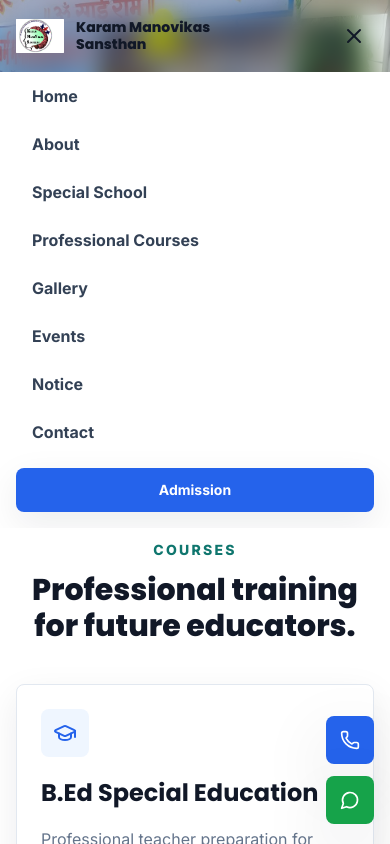
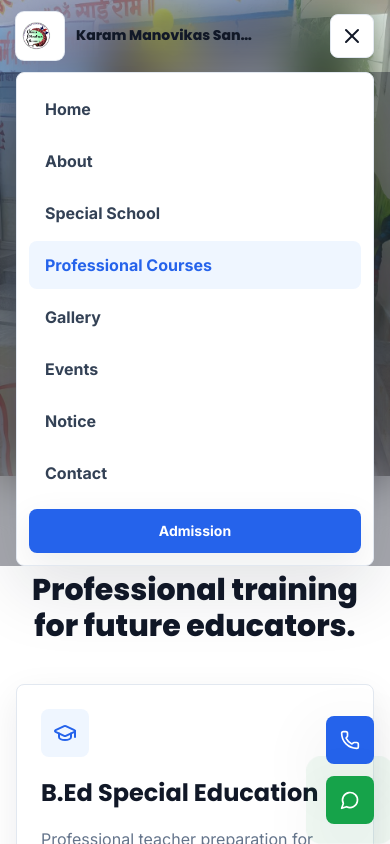
Before and after one commit to himesh9887/KVM-Sansthan-Website, a React (Vite) app: page /professional-courses in a window 390 px wide. Both pictures are taken after a click on the button 354 px from the left and 36 px from the top of the page. Shown: the top 844 px of the page. Built offline with nearby package versions, Linux system fonts and the light colour scheme.

Commit message:
Fix Vercel dependency resolution and polish UI

```diff
--- a/src/components/layout/FloatingActions.jsx
+++ b/src/components/layout/FloatingActions.jsx
@@ -4,10 +4,10 @@ import { site } from '@/constants/site';
 export default function FloatingActions() {
   return (
     <div className="fixed bottom-5 right-4 z-40 flex flex-col gap-3 md:right-6">
-      <a aria-label="Call institute" href={`tel:${site.phone}`} className="focus-ring flex h-12 w-12 items-center justify-center rounded-lg bg-primary text-white shadow-premium">
+      <a aria-label="Call institute" href={`tel:${site.phone}`} className="focus-ring flex h-12 w-12 items-center justify-center rounded-lg bg-primary text-white shadow-premium transition duration-300 hover:-translate-y-1 hover:bg-blue-700">
         <Phone size={20} />
       </a>
-      <a aria-label="WhatsApp institute" href={`https://wa.me/${site.whatsapp}`} className="focus-ring flex h-12 w-12 items-center justify-center rounded-lg bg-success text-white shadow-premium">
+      <a aria-label="WhatsApp institute" href={`https://wa.me/${site.whatsapp}`} className="focus-ring relative flex h-12 w-12 items-center justify-center rounded-lg bg-success text-white shadow-premium transition duration-300 before:absolute before:inset-0 before:-z-10 before:animate-ping before:rounded-lg before:bg-success/35 hover:-translate-y-1 hover:bg-green-700">
         <MessageCircle size={20} />
       </a>
     </div>
--- a/src/components/layout/Footer.jsx
+++ b/src/components/layout/Footer.jsx
@@ -1,12 +1,12 @@
 import { Link } from 'react-router-dom';
-import { Mail, MapPin, Phone } from 'lucide-react';
+import { Facebook, Instagram, Mail, MapPin, Phone, Send, Youtube } from 'lucide-react';
 import Container from '@/components/ui/Container';
 import { navLinks, site } from '@/constants/site';
 
 export default function Footer() {
   return (
     <footer className="bg-dark text-white">
-      <Container className="grid gap-10 py-14 md:grid-cols-[1.4fr_1fr_1fr]">
+      <Container className="grid gap-10 py-16 md:grid-cols-[1.25fr_0.9fr_1fr_1.1fr]">
         <div>
           <div className="flex items-center gap-3">
             <img src="/images/kmvs-logo.png" alt="" className="h-14 w-14 rounded-lg bg-white object-contain p-1" />
@@ -18,11 +18,16 @@ export default function Footer() {
           <p className="mt-6 max-w-md leading-8 text-white/72">
             A special school, NGO and professional teacher training institute in Alwar committed to education, therapy, life skills and dignity.
           </p>
+          <div className="mt-6 flex gap-3">
+            <a aria-label="Facebook" href={site.social.facebook} className="grid h-10 w-10 place-items-center rounded-lg bg-white/8 text-white/78 transition hover:-translate-y-0.5 hover:bg-primary hover:text-white"><Facebook size={18} /></a>
+            <a aria-label="Instagram" href={site.social.instagram} className="grid h-10 w-10 place-items-center rounded-lg bg-white/8 text-white/78 transition hover:-translate-y-0.5 hover:bg-primary hover:text-white"><Instagram size={18} /></a>
+            <a aria-label="YouTube" href={site.social.youtube} className="grid h-10 w-10 place-items-center rounded-lg bg-white/8 text-white/78 transition hover:-translate-y-0.5 hover:bg-primary hover:text-white"><Youtube size={18} /></a>
+          </div>
         </div>
         <div>
           <h3 className="font-heading text-lg font-bold">Quick Links</h3>
           <div className="mt-5 grid grid-cols-2 gap-3 text-sm">
-            {navLinks.map((link) => <Link key={link.path} to={link.path} className="text-white/72 hover:text-amber-300">{link.label}</Link>)}
+            {navLinks.map((link) => <Link key={link.path} to={link.path} className="transition hover:translate-x-1 text-white/72 hover:text-amber-300">{link.label}</Link>)}
           </div>
         </div>
         <div>
@@ -33,6 +38,16 @@ export default function Footer() {
             <a className="flex gap-3 hover:text-amber-300" href={`mailto:${site.email}`}><Mail size={18} />{site.email}</a>
           </div>
         </div>
+        <div>
+          <h3 className="font-heading text-lg font-bold">Newsletter</h3>
+          <p className="mt-5 text-sm leading-7 text-white/72">Receive admissions, events and parent support updates from the institute.</p>
+          <form className="mt-5 flex overflow-hidden rounded-lg bg-white p-1">
+            <input aria-label="Email address" type="email" placeholder="Email address" className="min-w-0 flex-1 px-3 text-sm font-semibold text-dark outline-none" />
+            <button type="button" aria-label="Subscribe" className="grid h-11 w-11 place-items-center rounded-lg bg-primary text-white transition hover:bg-blue-700">
+              <Send size={18} />
+            </button>
+          </form>
+        </div>
       </Container>
       <div className="border-t border-white/10 py-5 text-center text-sm text-white/60">
         © {new Date().getFullYear()} Karam Manovikas Sansthan. All rights reserved.
--- a/src/components/layout/Layout.jsx
+++ b/src/components/layout/Layout.jsx
@@ -8,12 +8,14 @@ import ProgressBar from './ProgressBar';
 import FloatingActions from './FloatingActions';
 import ScrollTop from './ScrollTop';
 import Loader from './Loader';
+import ScrollToTop from './ScrollToTop';
 
 export default function Layout({ children }) {
   const location = useLocation();
   return (
     <>
       <ProgressBar />
+      <ScrollToTop />
       <div className="fixed inset-x-0 top-0 z-50"><TopBar /></div>
       <Navbar />
       <AnimatePresence mode="wait">
--- a/src/components/layout/Navbar.jsx
+++ b/src/components/layout/Navbar.jsx
@@ -1,5 +1,6 @@
 import { useEffect, useState } from 'react';
 import { Link, NavLink } from 'react-router-dom';
+import { AnimatePresence, motion } from 'framer-motion';
 import { Menu, X } from 'lucide-react';
 import Button from '@/components/ui/Button';
 import { navLinks, site } from '@/constants/site';
@@ -16,46 +17,80 @@ export default function Navbar() {
     return () => window.removeEventListener('scroll', onScroll);
   }, []);
 
+  useEffect(() => {
+    document.body.style.overflow = open ? 'hidden' : '';
+    return () => {
+      document.body.style.overflow = '';
+    };
+  }, [open]);
+
   return (
-    <header className={cn('fixed left-0 right-0 top-0 z-50 transition duration-300 lg:top-8', scrolled ? 'bg-white/88 shadow-soft backdrop-blur-xl' : 'bg-white/72 backdrop-blur-md')}>
-      <TopSpacer />
-      <nav className="mx-auto flex max-w-7xl items-center justify-between px-4 py-3 sm:px-6 lg:px-8">
-        <Link to="/" className="focus-ring flex items-center gap-3 rounded-lg" onClick={() => setOpen(false)}>
-          <img src="/images/kmvs-logo.png" alt="Karam Manovikas Sansthan logo" className="h-12 w-12 rounded-lg object-contain" />
-          <span className="max-w-[170px] font-heading text-sm font-extrabold leading-tight text-dark sm:max-w-none sm:text-base">{site.name}</span>
+    <header className={cn('fixed left-0 right-0 top-0 z-50 transition-all duration-300 lg:top-8', scrolled ? 'bg-white/92 shadow-soft backdrop-blur-2xl' : 'bg-white/78 backdrop-blur-xl')}>
+      <nav className="mx-auto flex h-[72px] max-w-7xl items-center justify-between px-4 sm:px-6 lg:h-[76px] lg:px-8">
+        <Link to="/" className="focus-ring group flex min-w-0 items-center gap-3 rounded-lg" onClick={() => setOpen(false)}>
+          <span className="grid h-12 w-12 shrink-0 place-items-center rounded-lg bg-white shadow-sm ring-1 ring-slate-200 transition group-hover:shadow-soft">
+            <img src="/images/kmvs-logo.png" alt="Karam Manovikas Sansthan logo" className="h-10 w-10 object-contain" />
+          </span>
+          <span className="min-w-0">
+            <span className="block max-w-[180px] truncate font-heading text-sm font-extrabold leading-tight text-dark sm:max-w-none sm:text-base">{site.name}</span>
+            <span className="hidden text-xs font-bold text-secondary sm:block">Empowering Every Child</span>
+          </span>
         </Link>
-        <div className="hidden items-center gap-1 lg:flex">
+        <div className="hidden items-center gap-1 rounded-full border border-slate-200/80 bg-white/72 p-1 shadow-sm lg:flex">
           {navLinks.map((link) => (
             <NavLink
               key={link.path}
               to={link.path}
-              className={({ isActive }) => cn('rounded-lg px-3 py-2 text-sm font-bold text-slate-700 transition hover:text-primary', isActive && 'bg-blue-50 text-primary')}
+              className={({ isActive }) => cn('group relative rounded-full px-3.5 py-2 text-sm font-bold text-slate-700 transition hover:text-primary', isActive && 'bg-blue-50 text-primary')}
             >
-              {link.label}
+              <span>{link.label}</span>
+              <span className="absolute inset-x-4 -bottom-0.5 h-0.5 origin-left scale-x-0 rounded-full bg-primary transition-transform duration-300 group-hover:scale-x-100" />
             </NavLink>
           ))}
         </div>
         <div className="hidden lg:block">
           <Button to="/contact" icon={false}>Admission</Button>
         </div>
-        <button type="button" className="focus-ring rounded-lg p-2 text-dark lg:hidden" onClick={() => setOpen(!open)} aria-label="Toggle menu">
+        <button type="button" className="focus-ring grid h-11 w-11 place-items-center rounded-lg border border-slate-200 bg-white text-dark shadow-sm lg:hidden" onClick={() => setOpen(!open)} aria-label="Toggle menu" aria-expanded={open}>
           {open ? <X /> : <Menu />}
         </button>
       </nav>
-      <div className={cn('grid overflow-hidden bg-white transition-all duration-300 lg:hidden', open ? 'grid-rows-[1fr]' : 'grid-rows-[0fr]')}>
-        <div className="overflow-hidden px-4 pb-4">
-          {navLinks.map((link) => (
-            <NavLink key={link.path} to={link.path} onClick={() => setOpen(false)} className="block rounded-lg px-4 py-3 font-bold text-slate-700 hover:bg-blue-50 hover:text-primary">
-              {link.label}
-            </NavLink>
-          ))}
-          <Button to="/contact" className="mt-3 w-full" icon={false}>Admission</Button>
-        </div>
-      </div>
+      <AnimatePresence>
+        {open && (
+          <>
+            <motion.button
+              type="button"
+              aria-label="Close menu overlay"
+              className="fixed inset-0 top-[72px] z-[-1] bg-slate-950/35 backdrop-blur-sm lg:hidden"
+              initial={{ opacity: 0 }}
+              animate={{ opacity: 1 }}
+              exit={{ opacity: 0 }}
+              onClick={() => setOpen(false)}
+            />
+            <motion.div
+              className="mx-4 overflow-hidden rounded-card border border-slate-200 bg-white shadow-premium lg:hidden"
+              initial={{ opacity: 0, y: -16, scale: 0.98 }}
+              animate={{ opacity: 1, y: 0, scale: 1 }}
+              exit={{ opacity: 0, y: -12, scale: 0.98 }}
+              transition={{ duration: 0.22 }}
+            >
+              <div className="grid gap-1 p-3">
+                {navLinks.map((link) => (
+                  <NavLink
+                    key={link.path}
+                    to={link.path}
+                    onClick={() => setOpen(false)}
+                    className={({ isActive }) => cn('rounded-lg px-4 py-3 text-base font-bold text-slate-700 transition hover:bg-blue-50 hover:text-primary', isActive && 'bg-blue-50 text-primary')}
+                  >
+                    {link.label}
+                  </NavLink>
+                ))}
+                <Button to="/contact" className="mt-2 w-full" icon={false} onClick={() => setOpen(false)}>Admission</Button>
+              </div>
+            </motion.div>
+          </>
+        )}
+      </AnimatePresence>
     </header>
   );
 }
-
-function TopSpacer() {
-  return <div className="hidden lg:block" />;
-}
--- /dev/null
+++ b/src/components/layout/ScrollToTop.jsx
@@ -0,0 +1,12 @@
+import { useEffect } from 'react';
+import { useLocation } from 'react-router-dom';
+
+export default function ScrollToTop() {
+  const { pathname } = useLocation();
+
+  useEffect(() => {
+    window.scrollTo({ top: 0, left: 0, behavior: 'smooth' });
+  }, [pathname]);
+
+  return null;
+}
--- a/src/components/layout/ScrollTop.jsx
+++ b/src/components/layout/ScrollTop.jsx
@@ -13,7 +13,7 @@ export default function ScrollTop() {
       type="button"
       aria-label="Back to top"
       onClick={() => window.scrollTo({ top: 0, behavior: 'smooth' })}
-      className={`focus-ring fixed bottom-24 right-4 z-40 flex h-12 w-12 items-center justify-center rounded-lg bg-dark text-white shadow-soft transition md:right-6 ${show ? 'translate-y-0 opacity-100' : 'pointer-events-none translate-y-4 opacity-0'}`}
+      className={`focus-ring fixed bottom-36 right-4 z-40 flex h-12 w-12 items-center justify-center rounded-lg bg-dark text-white shadow-premium transition duration-300 hover:-translate-y-1 hover:bg-primary md:right-6 ${show ? 'translate-y-0 opacity-100' : 'pointer-events-none translate-y-4 opacity-0'}`}
     >
       <ArrowUp size={20} />
     </button>
--- a/src/components/ui/Button.jsx
+++ b/src/components/ui/Button.jsx
@@ -3,15 +3,15 @@ import { ArrowRight } from 'lucide-react';
 import { cn } from '@/utils/cn';
 
 const variants = {
-  primary: 'bg-primary text-white shadow-soft hover:bg-blue-700',
-  secondary: 'bg-secondary text-white shadow-soft hover:bg-teal-800',
-  outline: 'border border-slate-200 bg-white text-dark hover:border-primary hover:text-primary',
-  ghost: 'bg-white/12 text-white ring-1 ring-white/30 hover:bg-white/20',
+  primary: 'bg-primary text-white shadow-soft hover:-translate-y-0.5 hover:bg-blue-700 hover:shadow-premium active:translate-y-0',
+  secondary: 'bg-secondary text-white shadow-soft hover:-translate-y-0.5 hover:bg-teal-800 hover:shadow-premium active:translate-y-0',
+  outline: 'border border-slate-200 bg-white text-dark shadow-sm hover:-translate-y-0.5 hover:border-primary hover:text-primary hover:shadow-soft active:translate-y-0',
+  ghost: 'bg-white/12 text-white ring-1 ring-white/30 hover:-translate-y-0.5 hover:bg-white/20 active:translate-y-0',
 };
 
 export default function Button({ children, to, href, className, variant = 'primary', icon = true, ...props }) {
   const classes = cn(
-    'focus-ring inline-flex min-h-11 items-center justify-center gap-2 rounded-lg px-5 py-3 text-sm font-bold transition duration-300',
+    'focus-ring inline-flex min-h-11 items-center justify-center gap-2 rounded-lg px-5 py-3 text-sm font-bold transition duration-300 ease-out',
     variants[variant],
     className,
   );
```
Also changed, not shown: 1 other file (tests, documents, lock files or other folders).
